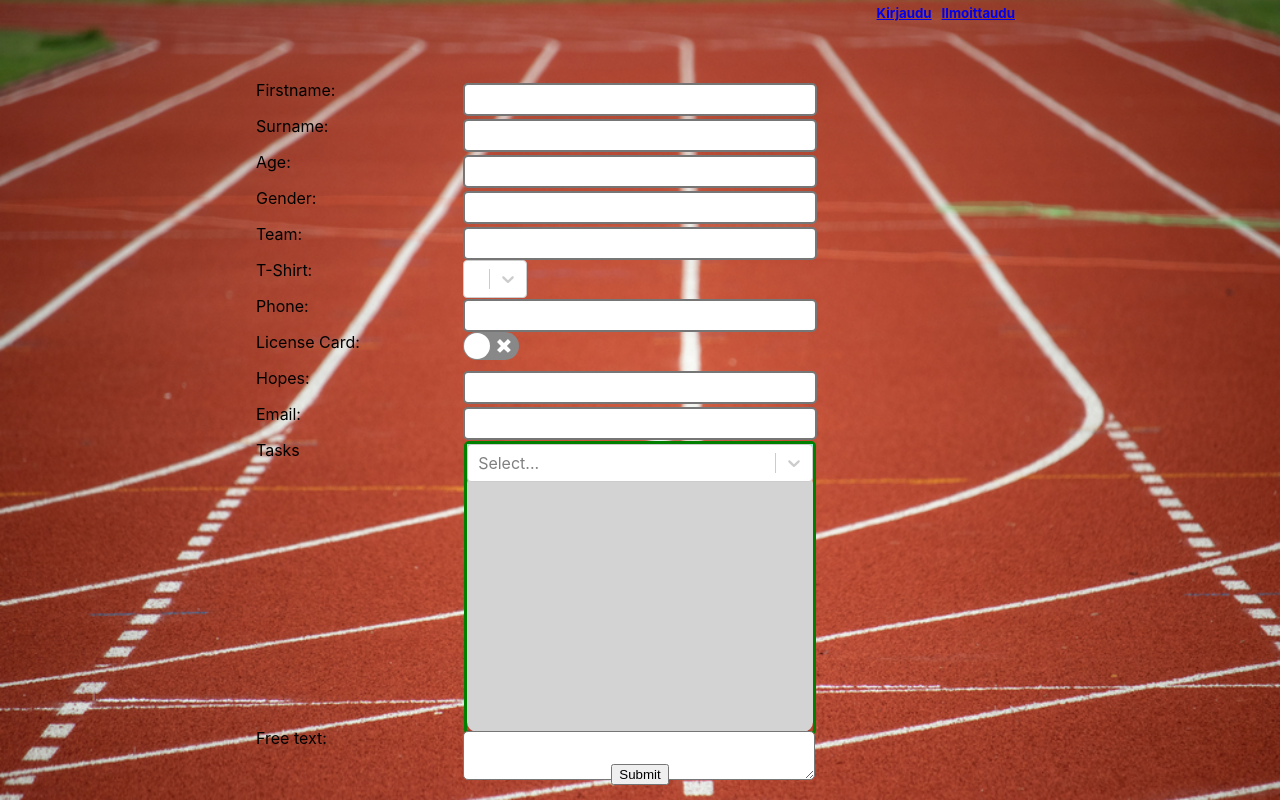
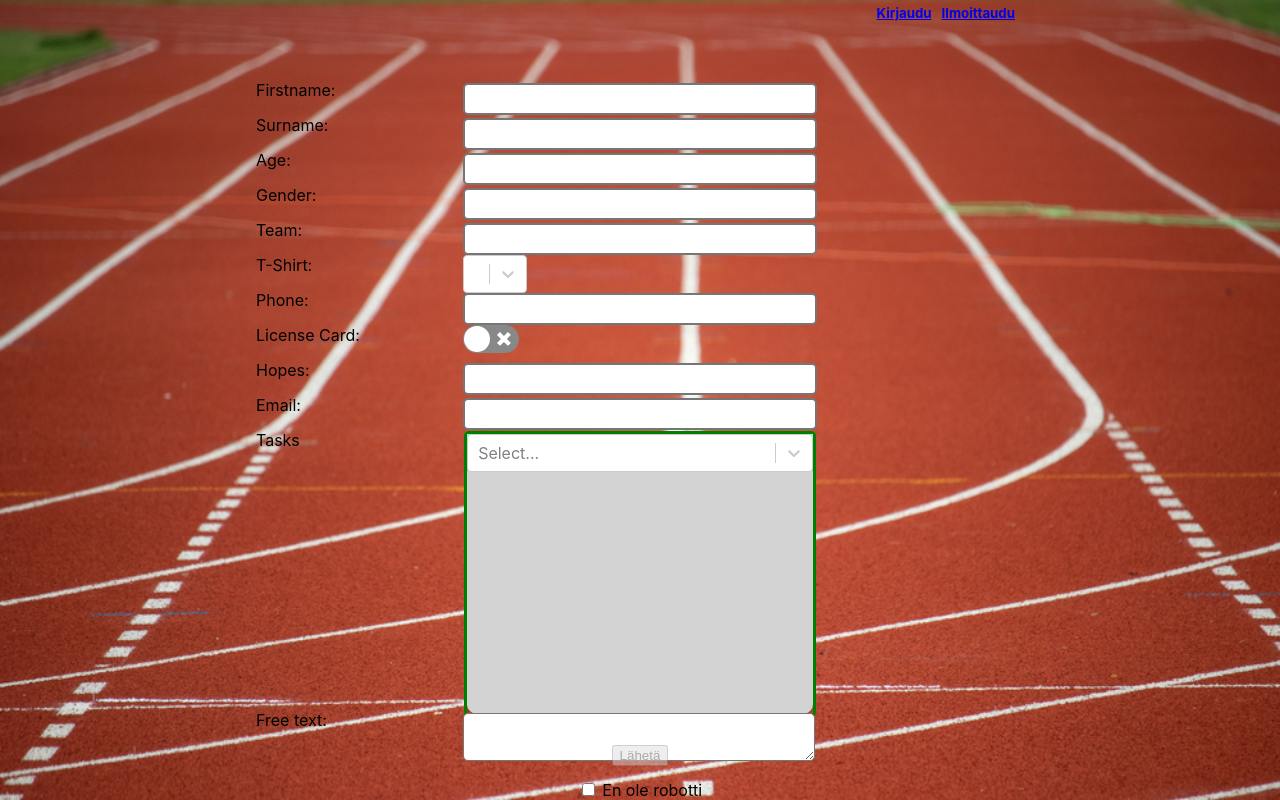
Before and after one commit to AnteroPaivarinta/oppari, a React (Create React App) app: page /registration in a window 1280 px wide. Built offline with nearby package versions, Linux system fonts and the light colour scheme.

Commit message:
en ole robotti

```diff
--- a/src/views/Admin.tsx
+++ b/src/views/Admin.tsx
@@ -141,7 +141,7 @@ const Admin = () => {
           <td> {value.update ? <input className='smallInput' value = {updatedRowData[index].data.team} name='team' onChange={(e) => handleChangeUpdate(e, index)}/> : value.data.team } </td>
           <td> {value.update ? <input className='smallInput' value = {updatedRowData[index].data.hopes} name='hopes' onChange={(e) => handleChangeUpdate(e, index)}/> : value.data.hopes } </td>
           <td> {value.update ? <input className='smallInput' value = {updatedRowData[index].data.freeText} name='freeText' onChange={(e) => handleChangeUpdate(e, index)}/> : value.data.freeText } </td>
-          <td> {value.update ? <input className='smallInput' value = {updatedRowData[index].data.date} name='freeText' onChange={(e) => handleChangeUpdate(e, index)}/> : value.data.date } </td>
+          <td> {value.update ? <input className='smallInput' value = {updatedRowData[index].data.date} name='date' onChange={(e) => handleChangeUpdate(e, index)}/> : value.data.date } </td>
           { !value.update &&
             <div>
               { !value.deleting ?<button onClick={() => deletingWarning(index)}> DELETE</button> :
--- a/src/views/Registration.tsx
+++ b/src/views/Registration.tsx
@@ -28,6 +28,8 @@ const Registration = () => {
     age:'',
     tasks: [],
   });
+
+  const [checked, setChecked  ] = useState<boolean>(false);
 
   const options = [
     { value: 'XS', label: 'XS' },
@@ -204,7 +206,6 @@ const Registration = () => {
 
              <div style={{display: 'flex', flexDirection:  'row', width: '60%', height: '5%'}}>
               <label className='columnLabel'>Free text:</label>
-
               <textarea
                 name="freeText"
                 className='inputStyleFreeText'
@@ -214,8 +215,11 @@ const Registration = () => {
                 value={inputs?.freeText}
               />
             </div>
-            <input type="submit" />
+            <input type='submit' disabled={!checked} value='Lähetä'/>
           </form>
+          <div style={{flexDirection:'row'}}>
+            <input type="checkbox" onClick={() => setChecked(!checked)} /> En ole robotti
+          </div>
         </div>
       </div>
   )
```
